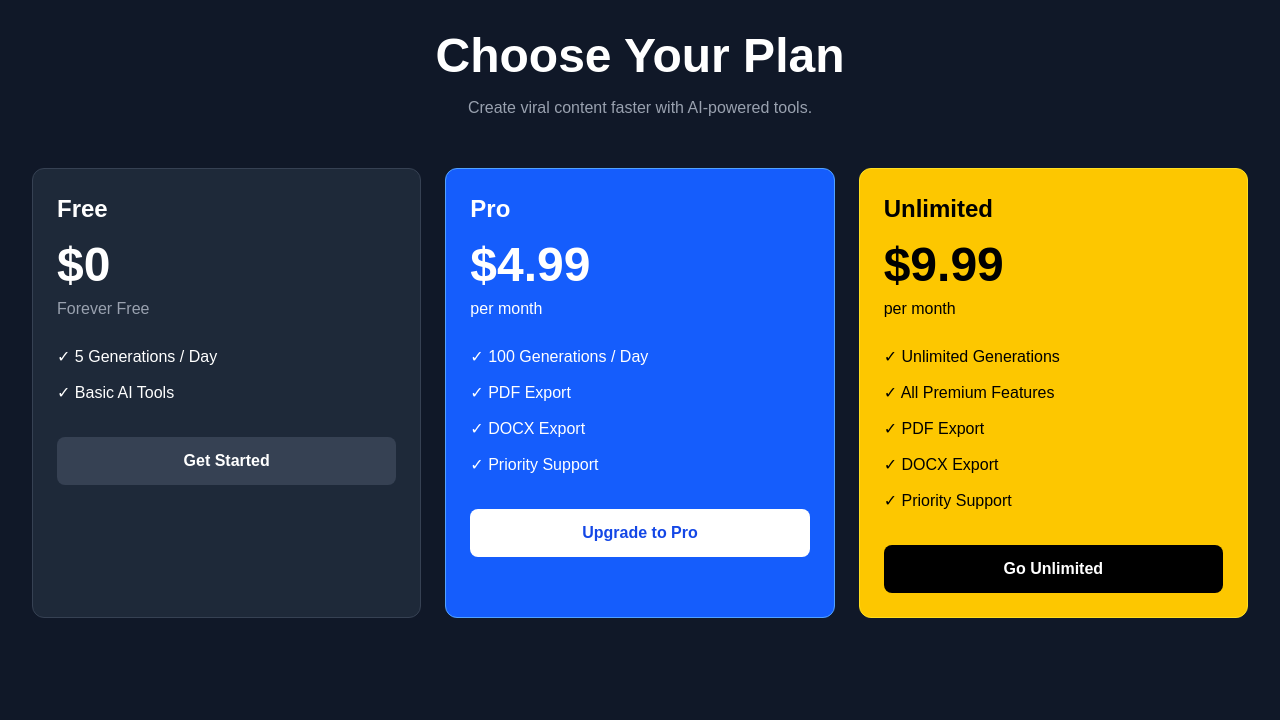
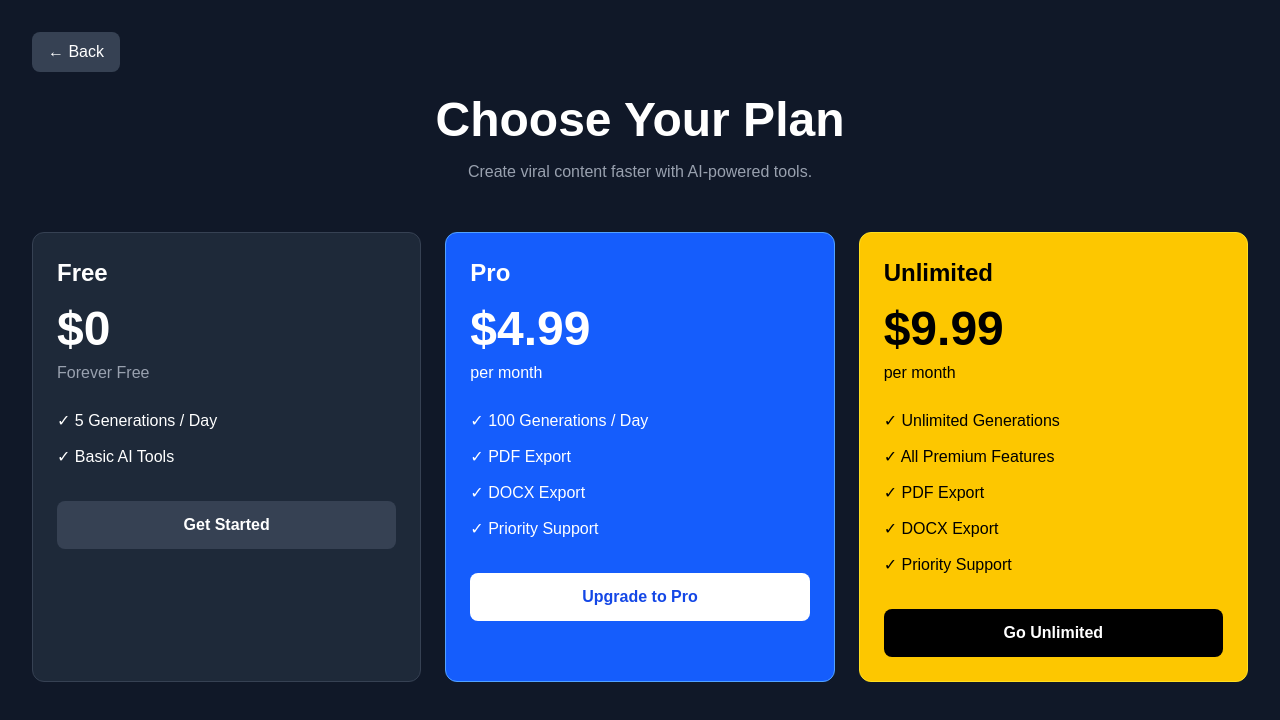
Before and after one commit to CekBiayaID/Ai-Shorts-Factory, a Next.js app: page /pricing in a window 1280 px wide. Shown: the top 720 px of the page. Built offline with nearby package versions, Linux system fonts and the light colour scheme.

Commit message:
Pricing page and navigation fixed

```diff
--- a/app/pricing/page.tsx
+++ b/app/pricing/page.tsx
@@ -3,6 +3,14 @@
 export default function PricingPage() {
   return (
     <div className="min-h-screen bg-gray-900 text-white p-8">
+
+<button
+  onClick={() => history.back()}
+  className="mb-6 bg-gray-700 hover:bg-gray-600 px-4 py-2 rounded-lg"
+>
+  ← Back
+</button>
+
       <h1 className="text-5xl font-bold text-center mb-4">
         Choose Your Plan
       </h1>
```
